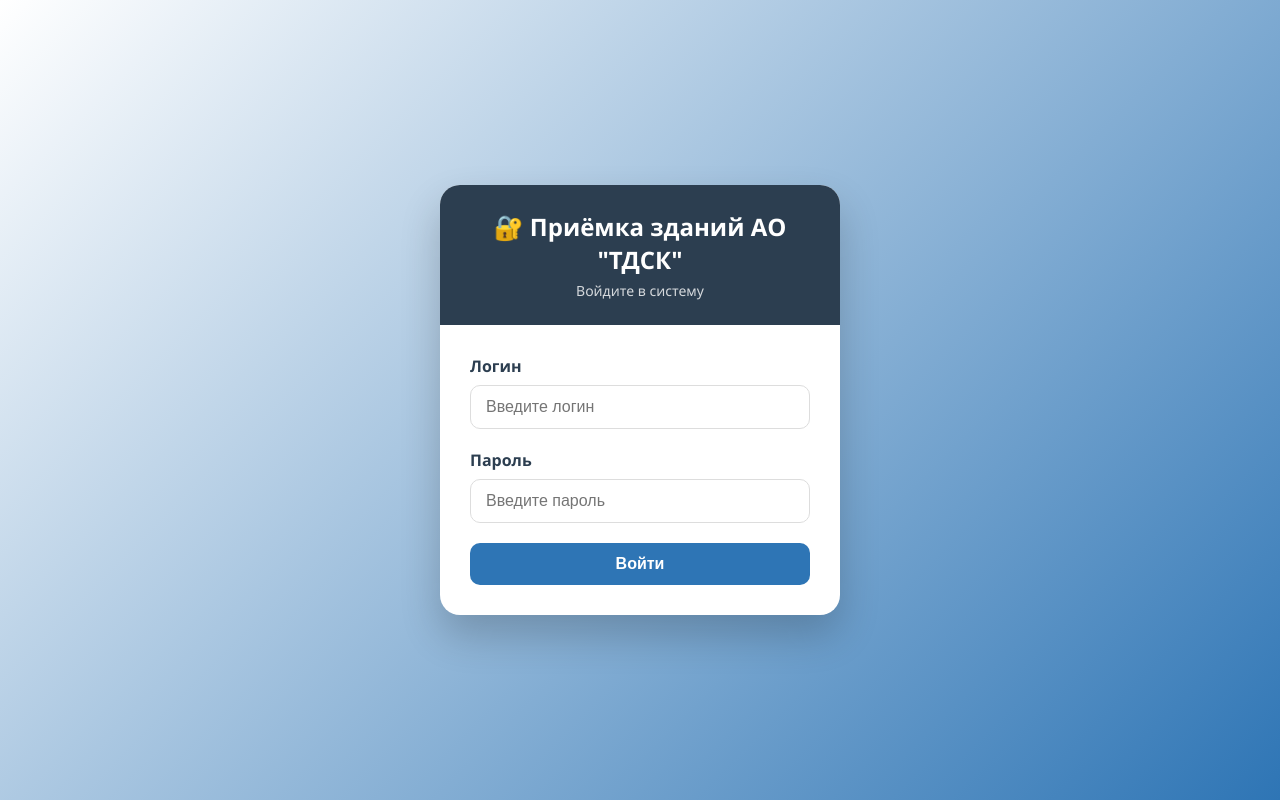
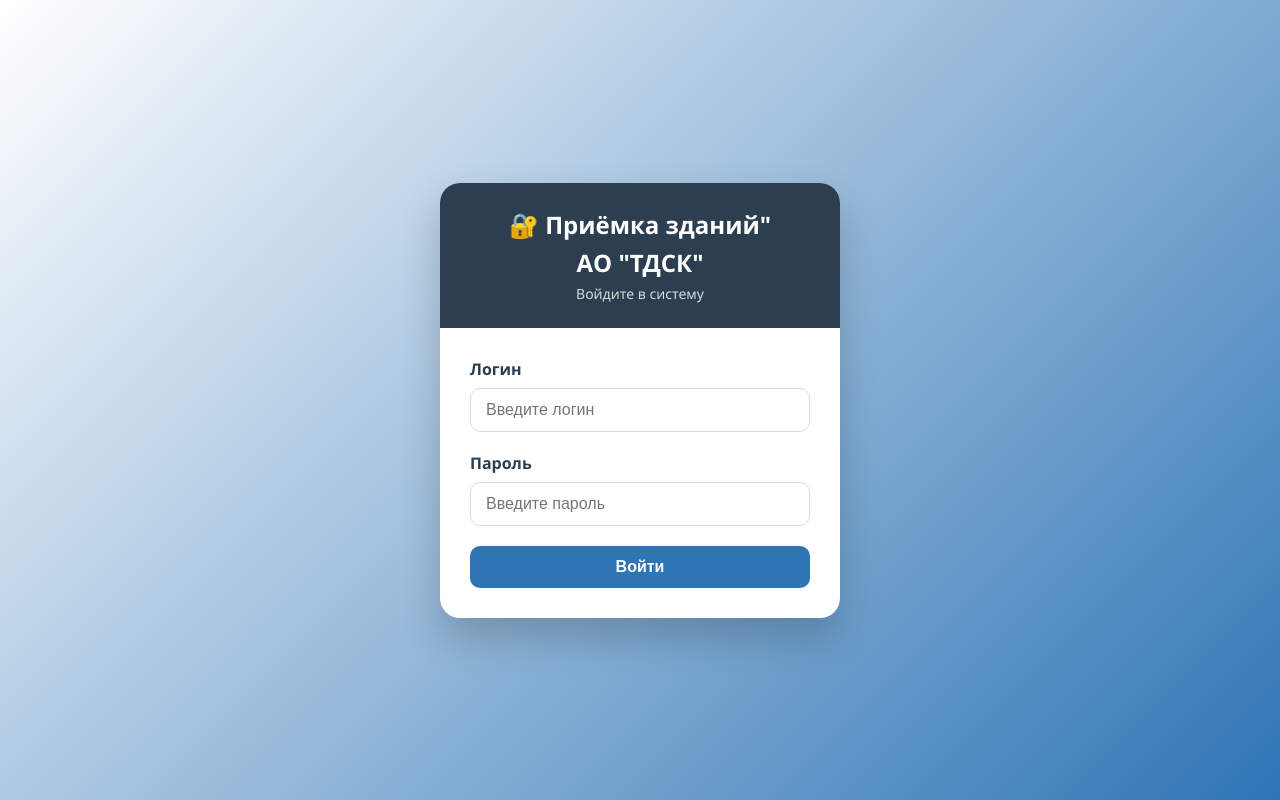
Before and after one commit to Voron86rus/priemka-tdsk, a plain HTML site: page index.html in a window 1280 px wide. Drawn offline with Linux system fonts and the light colour scheme; no server answers.

Commit message:
index.html

```diff
--- a/index.html
+++ b/index.html
@@ -40,12 +40,13 @@
 <body>
     <!-- Заставка -->
     <div id="splashScreen" class="splash-screen">
-        <img id="splashImage" src="https://github.com/Voron86rus/priemka-tdsk/blob/main/LogoPriem.png" alt="Заставка">
+        <img id="splashImage" src="https://raw.githubusercontent.com/Voron86rus/priemka-tdsk/refs/heads/main/LogoPriem.png" alt="Заставка">
     </div>
 
     <div class="container auth-card">
         <div class="card-header">
-            <h1>🔐 Приёмка зданий АО "ТДСК"</h1>
+            <h1>🔐 Приёмка зданий"</h1>
+                <h1>АО "ТДСК"</h1>
             <p>Войдите в систему</p>
         </div>
         <div class="card-content">
```
